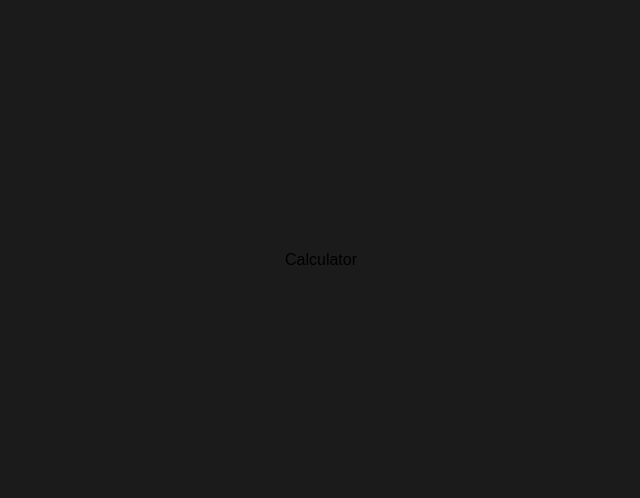
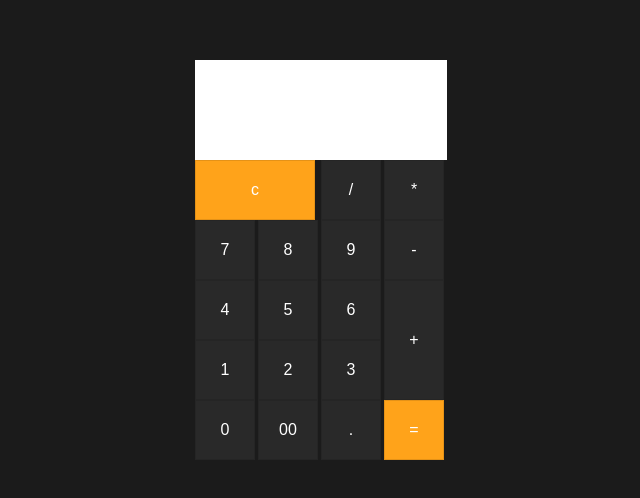
Before and after one commit to DylanIz/ReactTraining, a React (Vite) app in the folder ReactProjects/project-demos/: page / in a window 1280 px wide. Shown: the part 140-638 px from the top of the page, without its empty margins (319-959 px from the left). Built offline with nearby package versions, Linux system fonts and the light colour scheme.

Commit message:
Calculator

```diff
--- a/ReactProjects/project-demos/src/components/Calculator.jsx
+++ b/ReactProjects/project-demos/src/components/Calculator.jsx
@@ -1,11 +1,51 @@
-import { useState } from 'react'
-import "../styles.css"
-
+import { useState } from "react";
+import "../styles.css";
 
 const Calculator = () => {
+  const [inputValue, setInputValue] = useState("");
+
+  const clear = () => {
+    setInputValue("");
+  };
+
+  const display = (value) => {
+    setInputValue(inputValue + value);
+  };
+
+  const calculate = () => {
+    setInputValue(eval(inputValue));
+  };
+
   return (
-    <div>Calculator</div>
-  )
-}
+    <form className="calculator" name="calc">
+      <input type="text" className="value" value={inputValue} />
+      <span className="num clear" onClick={() => clear()}>
+        c
+      </span>
+      <span onClick={() => display("/")}>/</span>
+      <span onClick={() => display("*")}>*</span>
+      <span onClick={() => display("7")}>7</span>
+      <span onClick={() => display("8")}>8</span>
+      <span onClick={() => display("9")}>9</span>
+      <span onClick={() => display("-")}>-</span>
+      <span onClick={() => display("4")}>4</span>
+      <span onClick={() => display("5")}>5</span>
+      <span onClick={() => display("6")}>6</span>
+      <span className="plus" onClick={() => display("+")}>
+        +
+      </span>
 
-export default Calculator
+      <span onClick={() => display("1")}>1</span>
+      <span onClick={() => display("2")}>2</span>
+      <span onClick={() => display("3")}>3</span>
+      <span onClick={() => display("0")}>0</span>
+      <span onClick={() => display("00")}>00</span>
+      <span onClick={() => display(".")}>.</span>
+      <span className="num equal" onClick={() => calculate()}>
+        =
+      </span>
+    </form>
+  );
+};
+
+export default Calculator;
```
